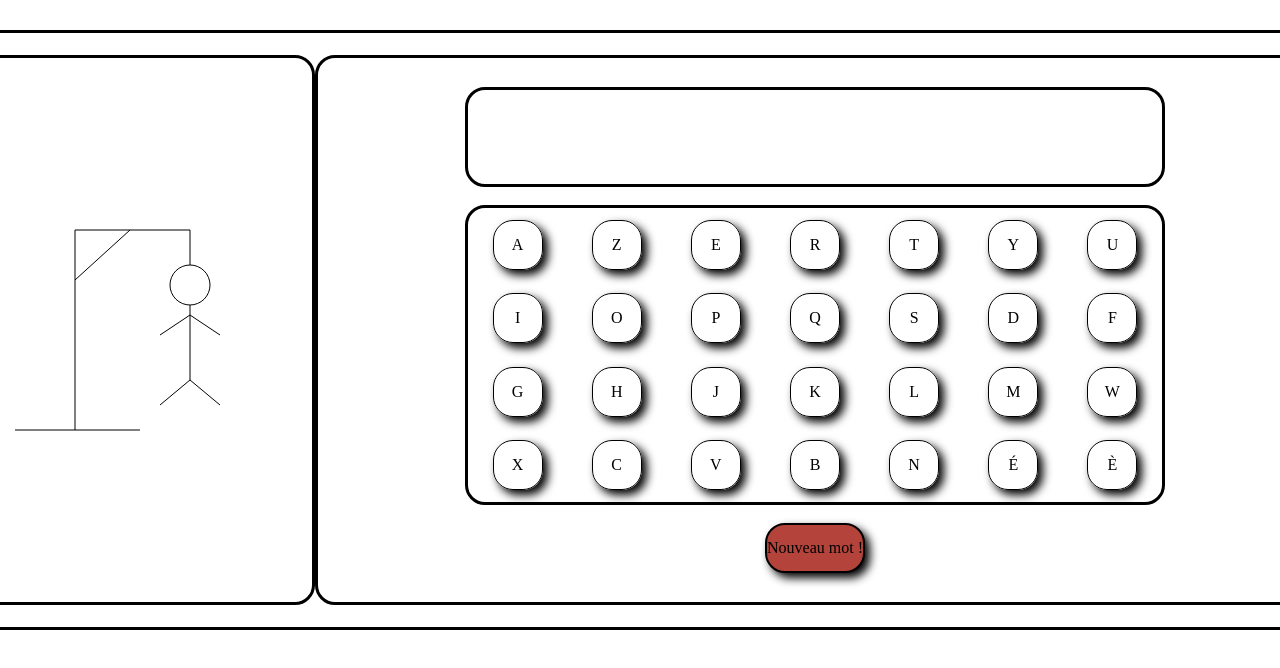
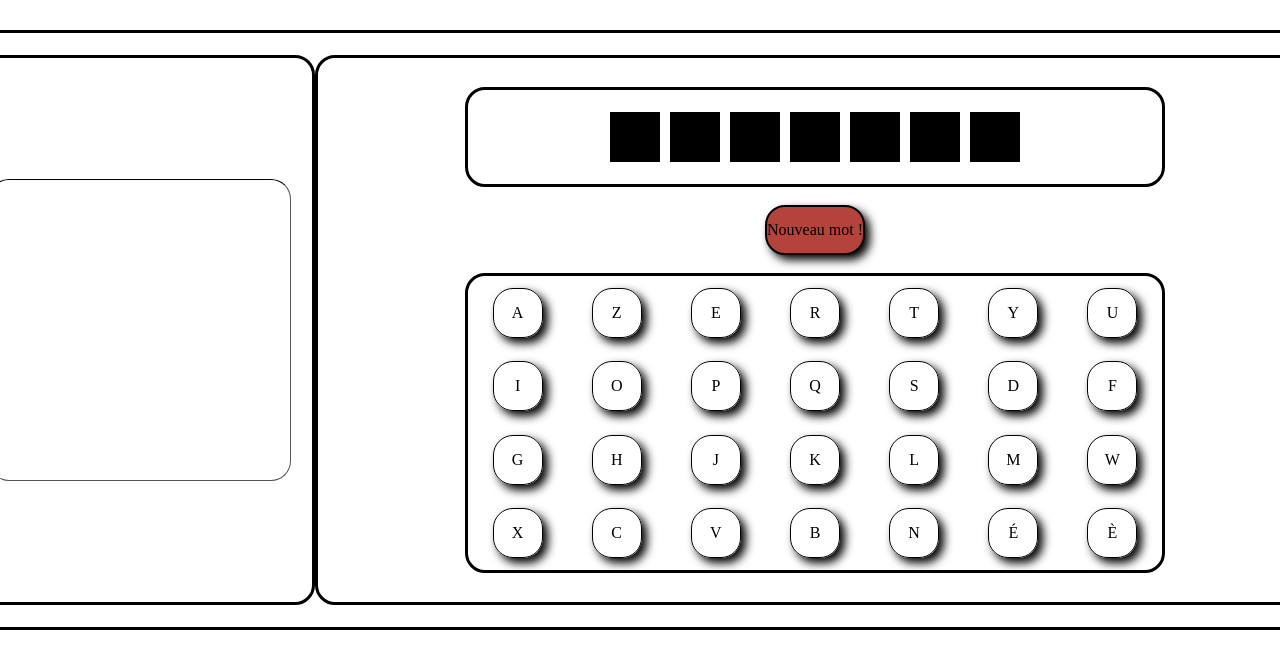
Before and after one commit to Anowond/TP-Pendu, a plain HTML site: page index.html in a window 1280 px wide. Both pictures are taken after a click on the element "Nouveau mot !". Shown: the top 668 px of the page. Drawn offline with nearby package versions, Linux system fonts and the light colour scheme; a web font is replaced by a local one.

Commit message:
Jeu de pendu fonctionnel (à fignoler pour l'embellir un peu et ajouter une fenetre Dialog en cas de victoire/defaire pour relancer/continuer la partie)

```diff
--- a/index.html
+++ b/index.html
@@ -4,6 +4,7 @@
     <meta charset="UTF-8">
     <meta name="viewport" content="width=device-width, initial-scale=1.0">
     <link rel="stylesheet" href="style.css">
+    <script src="https://cdn.jsdelivr.net/npm/axios/dist/axios.min.js" defer></script>
     <script src="script.js" defer></script>
     <title>TP Jeu du Pendu en JavaScript</title>
 </head>
--- a/script.js
+++ b/script.js
@@ -16,6 +16,20 @@ let hangedDiv = document.createElement("div")
 hangedDiv.classList.add("hangedDiv")
 container.appendChild(hangedDiv)
 
+/* DESSIN DU PENDU */
+/* -------------------------------------------------------------------------------------------------------------------------------------------------------------------- */
+
+/* Création du canvas */
+
+let canvas = document.createElement("canvas")
+canvas.setAttribute("id", "canvas")
+canvas.setAttribute("height", "300px")
+canvas.setAttribute("width", "300px")
+canvas.classList.add("canvas")
+
+let ctx = canvas.getContext("2d")
+hangedDiv.appendChild(canvas)
+
 /* Définition d'un tableau contenant des tableaux répertoriant les différentes coordonnées du dessin du pendu */
 
 let pendu = [
@@ -30,10 +44,10 @@ let pendu = [
     [85, 100, 140, 50],
     //corde:
     [200, 50, 200, 85],
+    //tête
+    ["tete"],
     //corps:
     [200, 125, 200, 200],
-    //tête
-    ["tete"],
     //Bdroit:
     [200, 135, 170, 155],
     //Bgauche:
@@ -51,12 +65,12 @@ let pendu = [
 
 function dessinerTete() {
 
-    if(ctx != null) {
+    if (ctx != null) {
 
-    ctx.beginPath();
-    ctx.arc(200, 105, 20, 0, 2 * Math.PI)
-    ctx.stroke();
-    ctx.closePath();
+        ctx.beginPath();
+        ctx.arc(200, 105, 20, 0, 2 * Math.PI)
+        ctx.stroke();
+        ctx.closePath();
 
     }
 
@@ -82,16 +96,7 @@ function dessinerPendu(tableau) {
 
 }
 
-/* Création du canvas */
-
-let canvas = document.createElement("canvas")
-canvas.setAttribute("id", "canvas")
-canvas.setAttribute("height", "300px")
-canvas.setAttribute("width", "300px")
-canvas.classList.add("canvas")
-
-let ctx = canvas.getContext("2d")
-hangedDiv.appendChild(canvas)
+/* --------------------------------------------------------------------------------------------------------------------------------------------------------------------- */
 
 /* Conteneur du mot secret */
 
@@ -113,68 +118,25 @@ let touche;
 
 let motSecret;
 
-/* Création du clavier virtuel */
-
-    /* Création du tableau des touches du clavier virtuel */
-
-    let paveKeyboard = ["A", "Z", "E", "R", "T", "Y", "U", "I", "O", "P", "Q", "S", "D", "F", "G", "H", "J", "K", "L", "M", "W", "X", "C", "V", "B", "N","É","È"]
-
-     /* Création de la div des touches du clavier virtuel */
-
-     let keyboard = document.createElement("div");
-     keyboard.classList.add("keyboard");
-     secretDiv.appendChild(keyboard);
-
-     paveKeyboard.forEach(element => {
-
-         let key = document.createElement("div");
-         key.textContent = element;
-         key.setAttribute("id",element)
-         key.classList.add("key");
-         keyboard.appendChild(key);
-
-         /* Création d'un écouteur d'événement pour récupérer la lettre correspondant a la touche */
-
-         key.addEventListener("click", (e) => {
-
-             touche = e.target.id
-             touche = touche.toLowerCase()
-
-            if (motSecret.includes(touche)) {
-
-                divLettre.classList.remove("hidden")
-                key.classList.add("contourOK")
-
-            }  else {
-
-                key.classList.add("contourFALSE");
-                essai--
-
-            }
-
-         })
-
-     });
-
 /* Bouton de génération d'un nouveau mot */
 
 let button = document.createElement("div")
 button.classList.add("button")
 button.textContent = "Nouveau mot !"
-button.setAttribute("id","buttonGO")
+button.setAttribute("id", "buttonGO")
 secretDiv.appendChild(button)
 
 /* Création de la variable du compteur d'essai */
 
-let essai = 11
+let essai = 0
 
 /* Définition d'un tableau de mots */
 
-let tableauMots = ["iguane","pécaris","marsouin","mangouste","crabe","vison","naja","ornithorynque","hérisson"]
+let tableauMots = ["iguane", "pécaris", "marsouin", "mangouste", "crabe", "vison", "naja", "ornithorynque", "hérisson"]
 
 /* Définition de la fonction qui choisit un index dans le tableau de mots au hasard */
 
-function choisirMot (tableau) {
+function choisirMot(tableau) {
 
     /* Définition d'une variable qui acceuillera le tableau du mot décomposé en lettres */
 
@@ -200,29 +162,83 @@ function choisirMot (tableau) {
 
     });
 
-    return tableauLettres, divLettre;
+    return tableauLettres;
 
 }
 
-/* Décomposition du tableau des coordonnées et appel de la fonction de dessin (pour dessiner tout le pendu d'un coup) */
+/* Création du clavier virtuel */
 
-pendu.forEach(element => {
+/* Création du tableau des touches du clavier virtuel */
 
-    dessinerPendu(element)
+let paveKeyboard = ["A", "Z", "E", "R", "T", "Y", "U", "I", "O", "P", "Q", "S", "D", "F", "G", "H", "J", "K", "L", "M", "W", "X", "C", "V", "B", "N", "É", "È"]
+
+/* Création de la div des touches du clavier virtuel */
+
+let keyboard = document.createElement("div");
+keyboard.classList.add("keyboard");
+secretDiv.appendChild(keyboard);
+
+
+
+paveKeyboard.forEach(element => {
+
+    let key = document.createElement("div");
+    key.textContent = element;
+    key.setAttribute("id", element)
+    key.classList.add("key");
+    keyboard.appendChild(key);
+
+    /* Création d'un écouteur d'événement sur les touches du clavier pour récupérer leur valeur */
+
+    key.addEventListener("click", (e) => {
+
+        touche = e.target.id
+        touche = touche.toLowerCase()
+        console.log(secretDisplay)
+
+        /* Condition de corrspondance des lettres contenues dans le tableau "motSecret" */
+
+        if (motSecret.includes(touche)) {
+
+            /* Décomposition des enfants de secretDisplay pour pouvoir accéder aux divs "divlettre" */
+
+            secretDisplay.childNodes.forEach(element => {
+
+                if (element.textContent == touche) {
+
+                    /* Si il y a correspondance entre les lettres, alors on retire l'invisibilité de la div */
+
+                    element.classList.remove("hidden")
+                    key.classList.add("contourOK")
+
+                }
+
+            });
+
+        } else {
+
+            key.classList.add("contourFALSE")
+            dessinerPendu(pendu[essai])
+            essai++
+            console.log(essai)
+
+        }
+
+    })
 
 });
 
 /* Création d'un écouteur d'événement sur le bouton pour générer un nouveau mot */
 
-button.addEventListener("click",() => {
+button.addEventListener("click", () => {
 
     if (secretDisplay.innerHTML == "") {
 
         motSecret = choisirMot(tableauMots)
-
+        console.log(motSecret)
     } else {
 
-        secretDisplay.innerHTML="";
+        secretDisplay.innerHTML = "";
         motSecret = choisirMot(tableauMots)
     }
 
--- a/style.css
+++ b/style.css
@@ -38,6 +38,12 @@ body {
     display: flex;
     justify-content: center;
     align-items: center;
+}
+
+.canvas {
+    border: 1px inset black;
+    border-radius: 20px;
+
 }
 
 .secretDiv {
@@ -119,7 +125,7 @@ body {
 }
 
 .hidden {
-    display: none;
+    background-color: black;
 }
 
 .contourOK {
```
